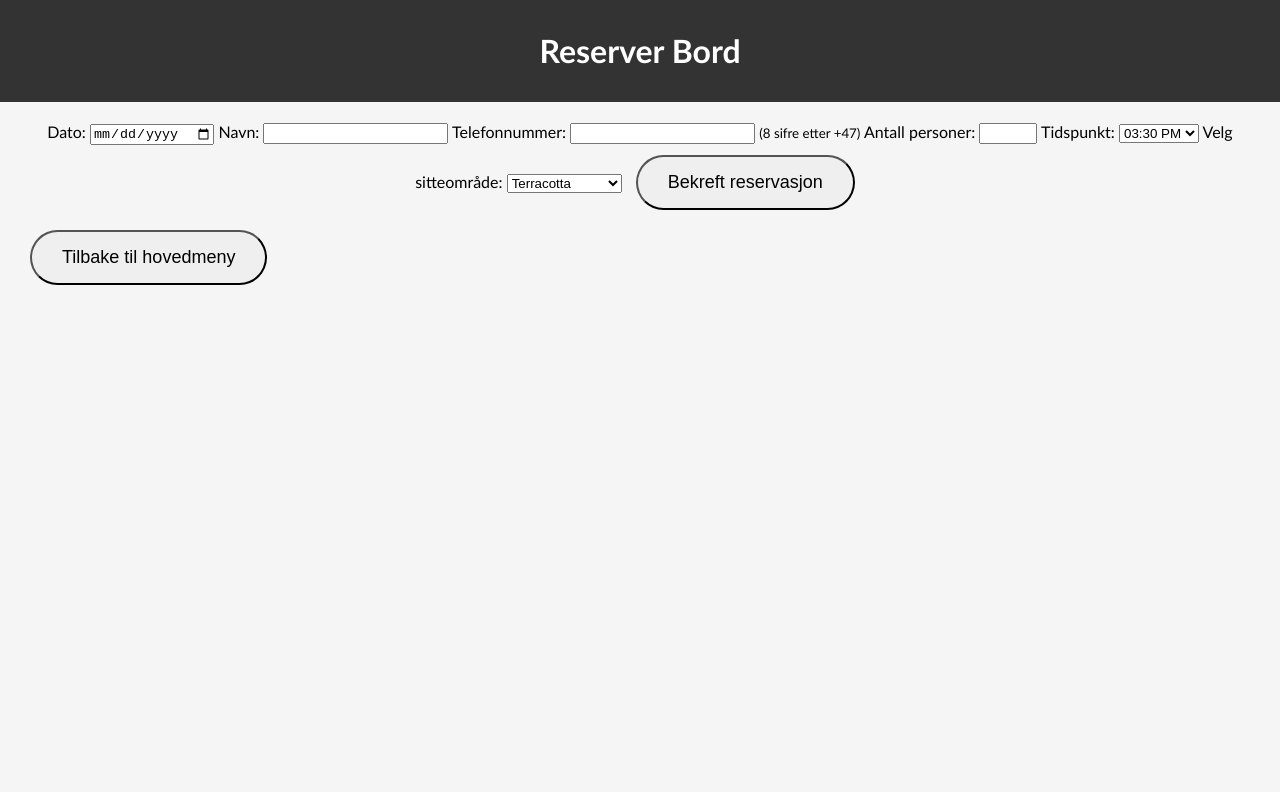
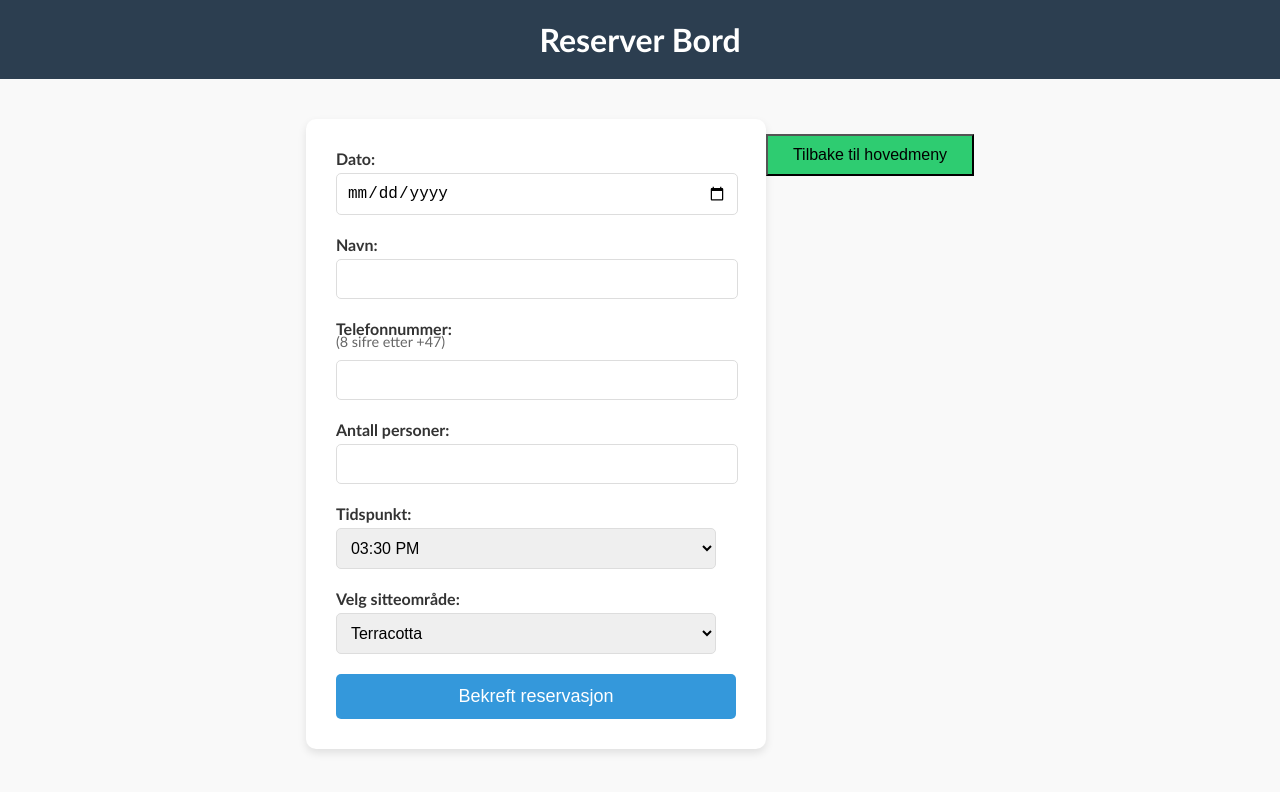
Before and after one commit to AdriatikIMB/Terminoppgave, a Flask app: page /reservation in a window 1280 px wide. Shown: the top 792 px of the page. Run offline with Flask 3, Linux system fonts and the light colour scheme.

Commit message:
style nettsiden

```diff
--- a/kode/static/styles.css
+++ b/kode/static/styles.css
@@ -1,41 +1,119 @@
+/* Generell stil */
 body {
     font-family: 'Gill Sans', 'Gill Sans MT', Calibri, 'Trebuchet MS', sans-serif;
     margin: 0;
     padding: 0;
-    background-color: #f5f5f5;
+    background-color: #f9f9f9;
+    color: #333;
 }
 
+/* Header */
 header {
-    background-color: #333;
+    background-color: #2c3e50;
     color: white;
-    padding: 10px;
+    padding: 20px;
     text-align: center;
 }
 
-main {
-    padding: 20px;
+header h1 {
+    margin: 0;
+    font-size: 2em;
 }
 
 h2 {
     text-align: center;
-    margin-bottom: 3%;
+    margin-top: 10px;
+    color: #2c3e50;
 }
 
-#menu, #reservationForm, #takeawayForm {
-    text-align: center;
+/* Main container */
+main {
+    display: flex;
+    justify-content: center;
+    padding: 40px 20px;
 }
 
-button {
-    margin: 10px;
-    padding: 15px 30px;
-    font-size: 18px;
-    border-radius: 54px;
+/* Skjema styling */
+form {
+    background-color: #ffffff;
+    padding: 30px;
+    border-radius: 10px;
+    box-shadow: 0 4px 8px rgba(0, 0, 0, 0.1);
+    max-width: 400px;
+    width: 100%;
 }
 
-button:hover {
-    background-color: #0056b3;
+/* Skjema etiketter og felt */
+form label {
+    display: block;
+    margin-bottom: 5px;
+    font-weight: bold;
+    color: #333;
 }
 
-input[type="number"] {
-    width: 50px;
+form input[type="text"],
+form input[type="tel"],
+form input[type="date"],
+form input[type="number"],
+form select {
+    width: calc(100% - 20px);
+    padding: 10px;
+    margin-bottom: 20px;
+    border: 1px solid #ddd;
+    border-radius: 5px;
+    font-size: 16px;
 }
+
+/* Instruksjonstekst for telefonnummer */
+small {
+    display: block;
+    margin-top: -10px; /* Flytter teksten nærmere feltet over */
+    margin-bottom: 10px; /* Avstand før neste felt */
+    color: #666;
+    font-size: 0.9em;
+}
+
+/* Placeholder-tekst */
+form input::placeholder {
+    color: #aaa;
+}
+
+/* Skjema-knapp */
+button[type="submit"] {
+    background-color: #3498db;
+    color: white;
+    padding: 12px 20px;
+    font-size: 18px;
+    border: none;
+    border-radius: 5px;
+    cursor: pointer;
+    width: 100%;
+}
+
+button[type="submit"]:hover {
+    background-color: #2980b9;
+}
+
+/* Tilbake til hovedmeny-knapp */
+a button {
+    width: auto;
+    background-color: #2ecc71;
+    margin-top: 15px;
+    font-size: 16px;
+    padding: 10px 25px;
+}
+
+a button:hover {
+    background-color: #27ae60;
+}
+
+/* Responsiv tilpasning */
+@media (max-width: 500px) {
+    form {
+        padding: 20px;
+    }
+
+    button[type="submit"], a button {
+        font-size: 16px;
+    }
+}
--- a/kode/templates/reservation.html
+++ b/kode/templates/reservation.html
@@ -19,8 +19,9 @@
             <input type="text" id="name" required>
 
             <label for="phone">Telefonnummer:</label>
+            <small>(8 sifre etter +47)</small>
             <input type="tel" id="phone" required pattern="\+47[0-9]{8}">
-            <small> (8 sifre etter +47)</small>
+
 
             <label for="people">Antall personer:</label>
             <input type="number" id="people" required min="1" max="50">
```
